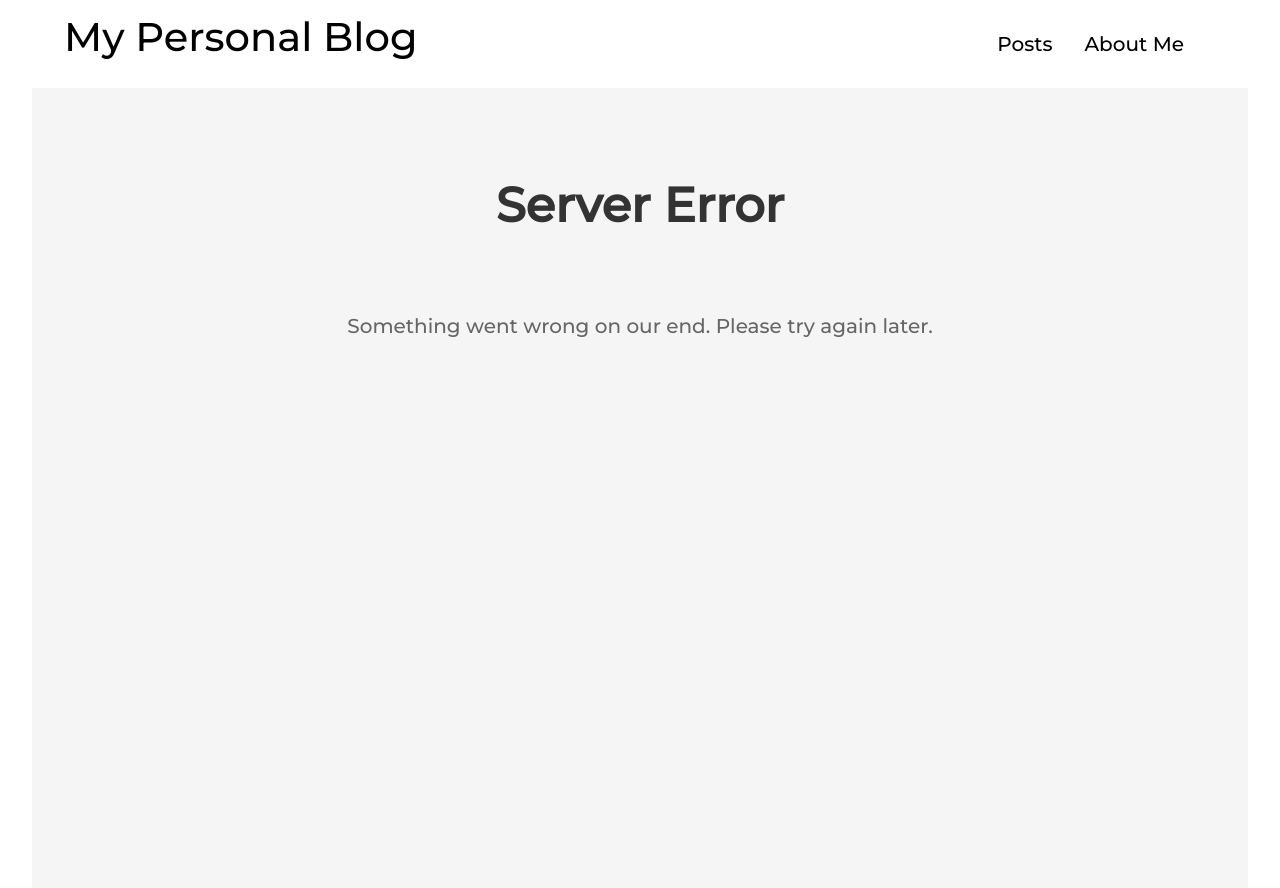
After one commit to BlackstarDamien/my-personal-blog, a Django app: template blog/templates/500.html in a window 1280 px wide. The commit adds this page. Run offline with Django 3.2, Linux system fonts and the light colour scheme; the template is opened without the code that fills it, so the values that code supplies are empty.

Commit message:
feat: add custom 500 error page and styles

```diff
--- a/blog/static/styles.css
+++ b/blog/static/styles.css
@@ -75,3 +75,20 @@ body {
     color: #666;
     padding: 1rem;
 }
+
+.server-error-header {
+    text-align: center;
+    padding: 2rem;
+}
+
+.server-error-title {
+    font-size: 3rem;
+    color: #333;
+}
+
+.server-error-msg {
+    text-align: center;
+    font-size: 1.25rem;
+    color: #666;
+    padding: 1rem;
+}
--- /dev/null
+++ b/blog/templates/500.html
@@ -0,0 +1,16 @@
+{% extends "base.html" %}
+
+{% block title %}
+    <title>Server Error</title>
+{% endblock %}
+
+{% block content %}
+    <header class="server-error-header">
+        <h1 class="server-error-title">
+            Server Error
+        </h1>
+    </header>
+    <article class="server-error-msg">
+        Something went wrong on our end. Please try again later.
+    </article>
+{% endblock %}
```
